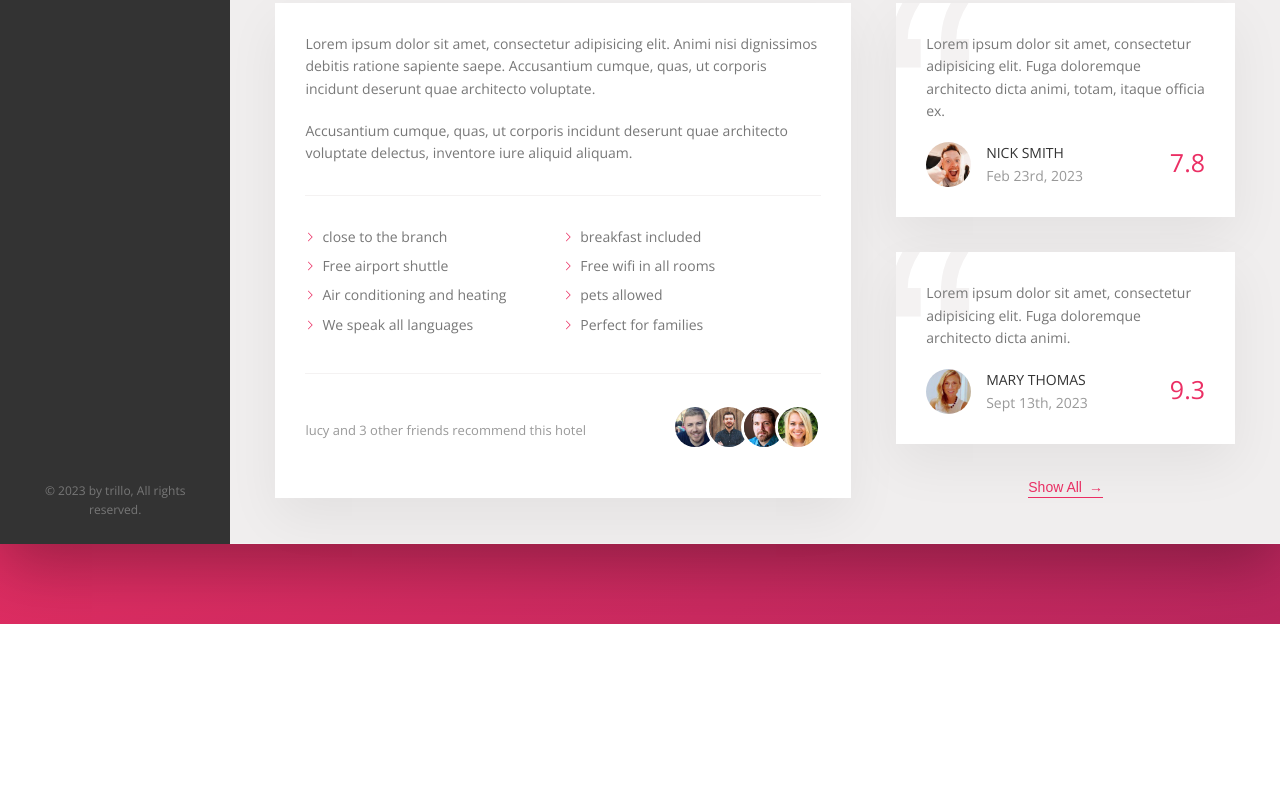
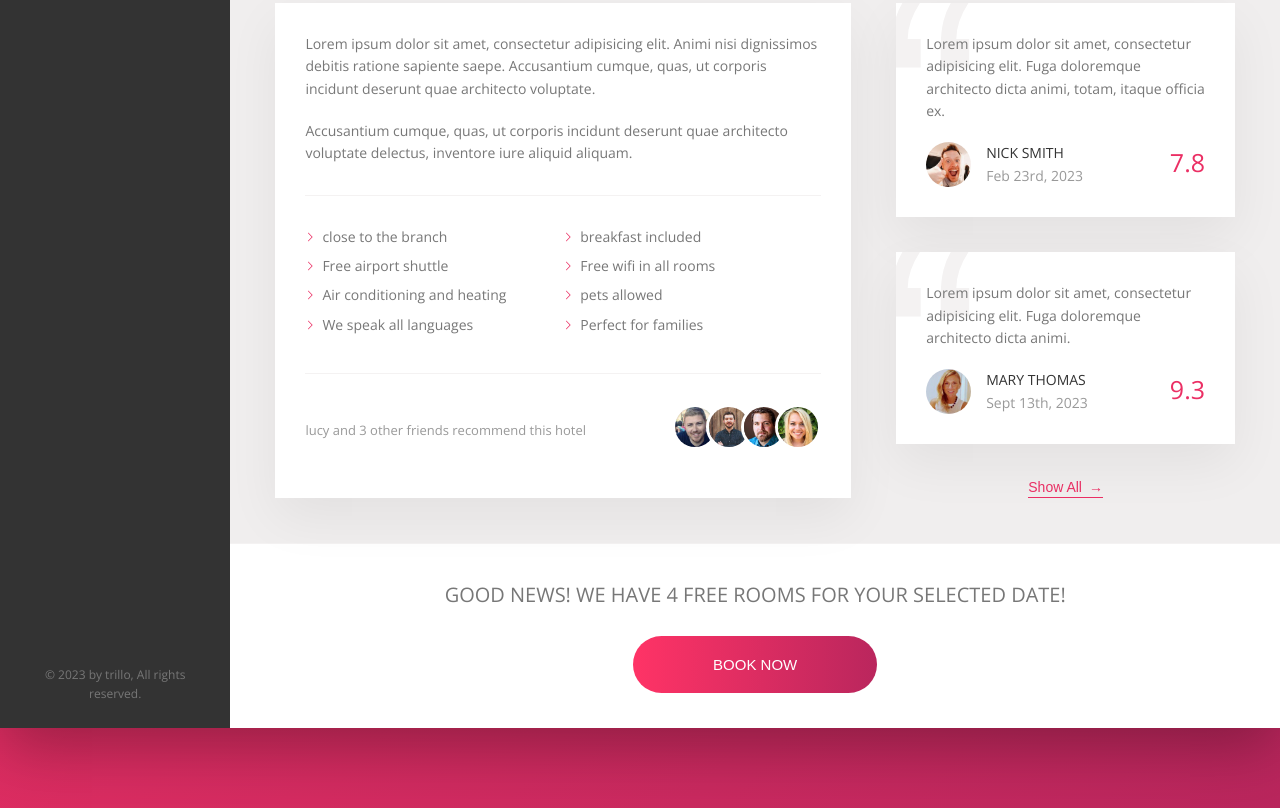
Before and after one commit to maadiab/trillo, a website: page index.html in a window 1280 px wide. Shown: the part 670-1478 px from the top of the page. Before the commit the page ends 1294 px from the top, so only its background shows below. Drawn offline with nearby package versions, Linux system fonts and the light colour scheme.

Commit message:
finish trillo project

```diff
--- a/index.html
+++ b/index.html
@@ -186,6 +186,18 @@
                         </figure>
                         <button class="btn-inline">Show All <span>&rarr;</span></button>
                     </div>
+
+
+
+                </div>
+                <div class="cta">
+                    <h2 class="cta__book-now">
+                        Good news! We have 4 free rooms for your selected date!
+                    </h2>
+                    <button class="btn">
+                        <span class="btn__visible">Book Now</span>
+                        <span class="btn__invisible">only 4 rooms left</span>
+                        </button>
                 </div>
 
             </main>
--- a/sass/_components.scss
+++ b/sass/_components.scss
@@ -279,12 +279,14 @@
     cursor: pointer;
     transition: all .2s;
 
-& span{
-margin-left: 3px;
-}
+    & span {
+        margin-left: 3px;
+    }
+
     &:hover {
         color: var(--color-Grey-dark-1);
-        span{
+
+        span {
             margin-left: 8px;
             transition: margin-left .3s;
         }
@@ -456,3 +458,77 @@ margin-left: 3px;
     }
 
 }
+
+
+
+///cta
+///
+
+.cta {
+    padding: 3.5rem 0;
+    text-align: center;
+
+    &__book-now {
+        font-size: 2rem;
+        text-transform: uppercase;
+        font-weight: 300;
+        margin-bottom: 2.5rem;
+    }
+
+
+
+}
+
+
+.btn {
+    font-size: 1.5rem;
+    font-weight: 300;
+    text-transform: uppercase;
+    border-radius: 100px;
+    border: none;
+    background-image: linear-gradient(to right, var(--color-Primary-light), var(--color-Primary-dark));
+    color: #fff;
+    position: relative;
+    cursor: pointer;
+    overflow: hidden;
+
+
+    & > *{
+        transition: all .2s;
+
+    }
+    &__visible {
+        display: inline-block;
+        padding: 2rem 8rem;
+
+
+    }
+
+    &__invisible {
+        padding: 2rem 0;
+        position: absolute;
+        height: 100%;
+        width: 100%;
+        top: -100%;
+        left: 0;
+
+
+
+    }
+&:hover{
+    background-image: linear-gradient(to left, var(--color-Primary-light), var(--color-Primary-dark));
+
+}
+    &:hover &__invisible{
+        top: 0;
+    }
+
+
+    &:hover &__visible{
+transform: translateY(100%);    }
+
+
+&:focus{
+    animation: pulsate 1s infinite;
+}
+}
--- a/sass/_layout.scss
+++ b/sass/_layout.scss
@@ -43,6 +43,7 @@
     font-size: 1.4rem;
 
     display: flex;
+    flex-wrap: wrap;
     padding: 4.5rem;
     background-color: var(--color-Grey-light-3);
     border-bottom: var(--line);
```
Also changed, not shown: css/style.comp.css (deleted), css/style.css.
